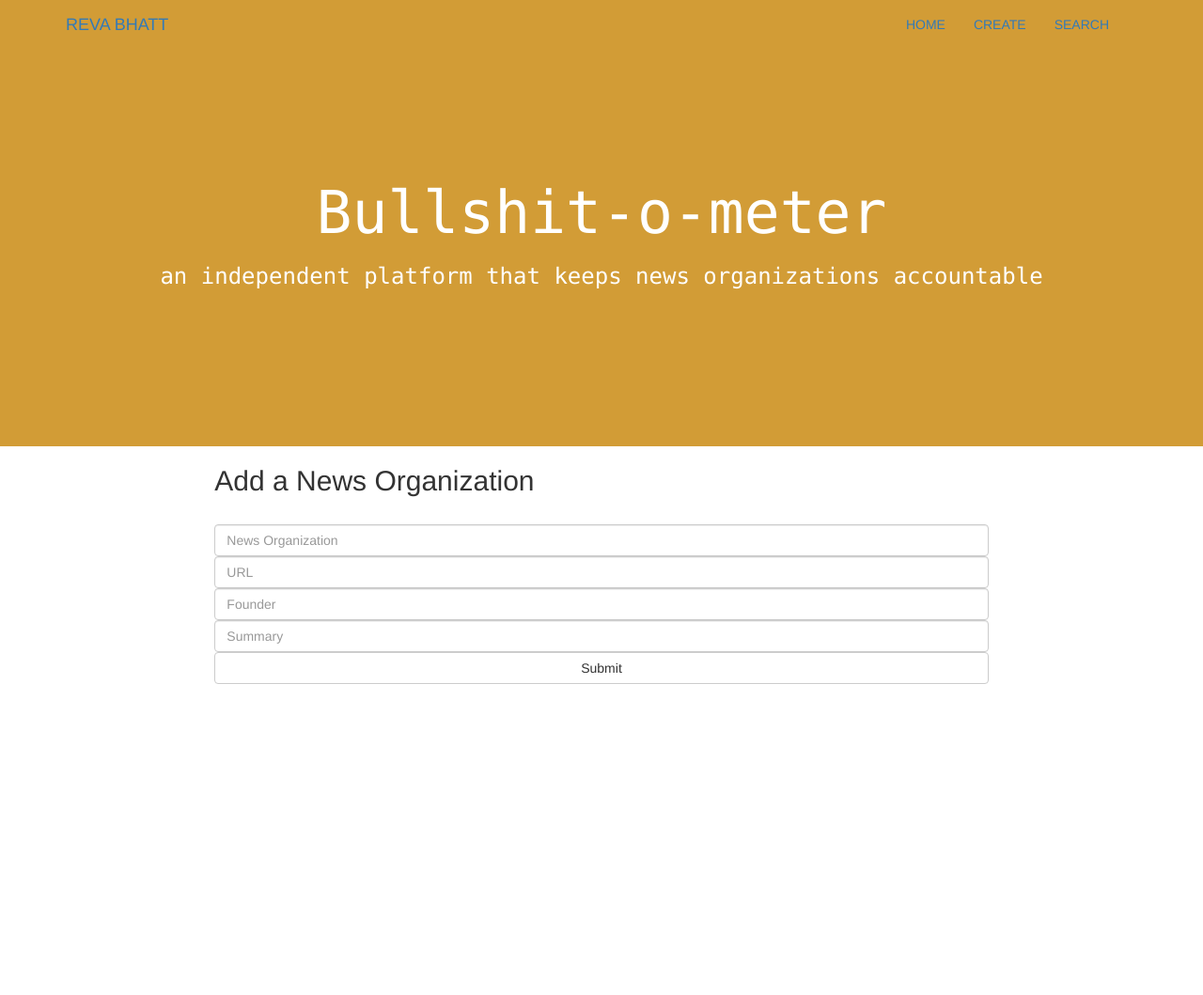
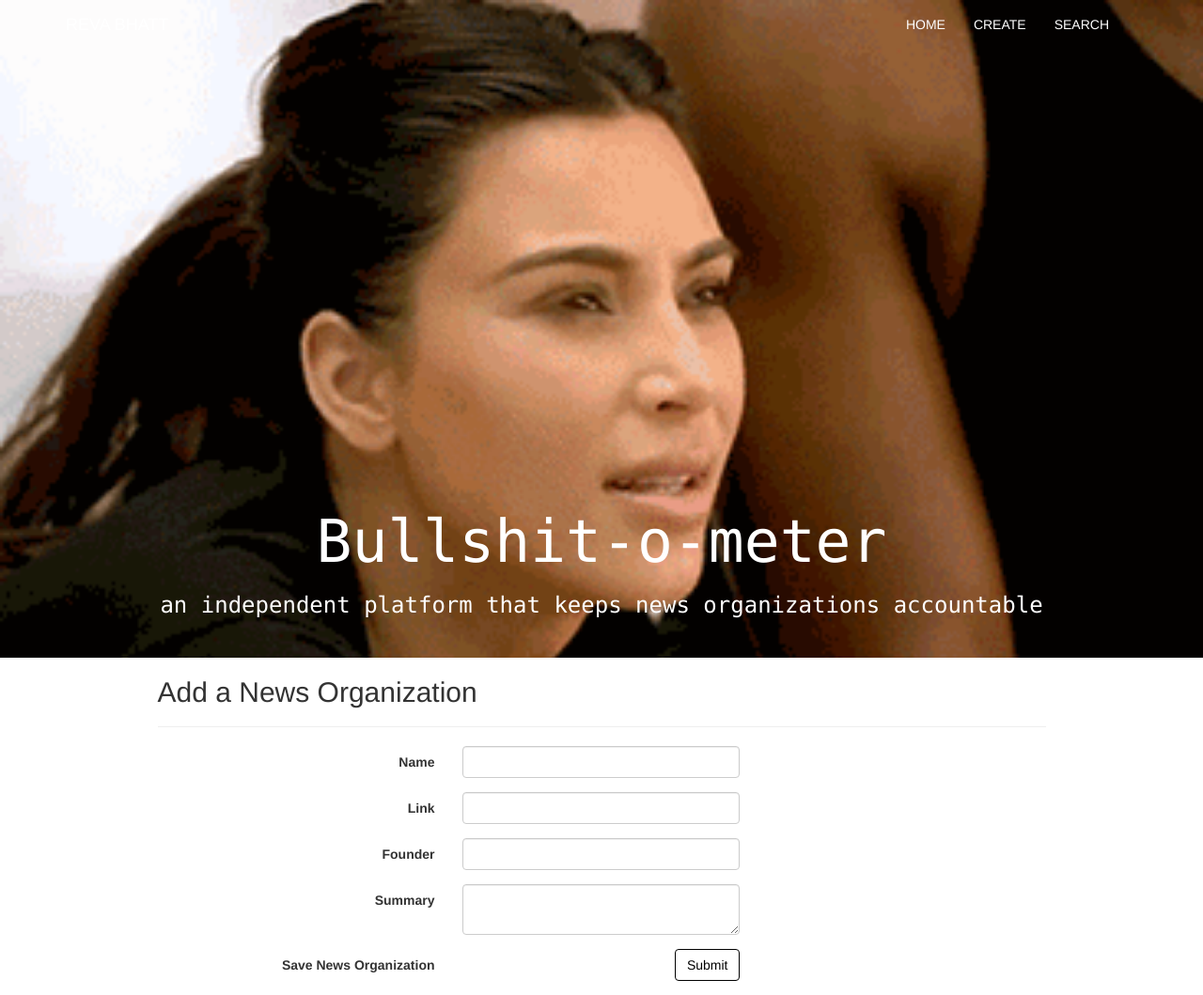
Before and after one commit to revalidate/project-1, a website: page views/newsOrg/new.html in a window 1280 px wide. Shown: the whole page at 94% size. Before the commit the page ends 800 px from the top, so only its background shows below. Drawn offline with nearby package versions, Linux system fonts and the light colour scheme; no server answers.

Commit message:
modified new org form and added gif header image

```diff
--- a/public/css/styles.css
+++ b/public/css/styles.css
@@ -1,13 +1,14 @@
 .header-bg {
 	width:100%;
-	height:475px;
+	height:700px;
 	font-family: "Helvetica Neue";
-	background-color: #D29C36;
+/*	background-color: #D29C36;*/
 	background-size:cover;
+  background-image: url("/images/giphy.gif");
 }
 
 .jumbotron {
-	padding-top: 100px;
+	padding-top: 450px;
 	padding-bottom: 100px;
   	background: transparent;
   	font-family: "Lucida Console", Courier, monospace;
@@ -43,3 +44,11 @@
   border: 1px solid black;
   float: right;
 }
+
+a {
+  color: black;
+}
+
+.navtext {
+  color:white;
+}
--- a/views/newsOrg/new.html
+++ b/views/newsOrg/new.html
@@ -23,13 +23,13 @@
         <nav class="navbar" role="navigation">
           <div class="container">
               <div class="navbar-header">
-                <a class="navbar-brand" href="#">REVA BHATT</a>
+                <a class="navbar-brand navtext" href="#">REVA BHATT</a>
               </div>
               <div id="navbar" class="collapse navbar-collapse">
                 <ul class="nav navbar-nav pull-right">
-                  <li><a href="/">HOME</a></li>
-                  <li><a href="/newsorgs/new">CREATE</a></li>
-                  <li><a href="#about">SEARCH</a></li>
+                  <li><a class="navtext" href="/">HOME</a></li>
+                  <li><a class="navtext" href="/newsorgs/new">CREATE</a></li>
+                  <li><a class="navtext" href="#about">SEARCH</a></li>
                 </ul>
               </div><!--/.nav-collapse -->
           </div>
@@ -43,21 +43,67 @@
         </div>
       </div>
 
+      <!-- BOOTSTRAP FORM -->
+      <section id='neworg-form' class="container">
+      <div class="row">
+      <div class="col-md-10 col-md-offset-1">
 
-      <div class="col-md-8 col-md-offset-2">
-        <div class="news-orgs-list">
-          <h2>Add a News Organization</h2>
-          <br>
-          <form>
-            <input type="text" class="form-control" id="subNewsName" placeholder="News Organization">
-            <input type="text" class="form-control" id="subNewsUrl" placeholder="URL">
-            <input type="text" class="form-control" id="subNewsFounder" placeholder="Founder">
-            <input type="text" class="form-control" id="subNewsSummary" placeholder="Summary">
-            <button type="submit" class="btn btn-default btn-block" id="submit">Submit</button>
-          </form>
+        <form class="form-horizontal">
+          <fieldset>
 
-        </div>
+            <!-- Form Name -->
+            <h2>Add a News Organization</h2>
+            <hr>
+
+            <!-- Text input-->
+            <div class="form-group">
+              <label class="col-md-4 control-label" for="name">Name</label>
+              <div class="col-md-4">
+              <input id="name" name="name" type="text" class="form-control input-md" required="">
+
+              </div>
+            </div>
+
+            <!-- Text input-->
+            <div class="form-group">
+              <label class="col-md-4 control-label" for="link">Link</label>
+              <div class="col-md-4">
+              <input id="link" name="link" type="text" class="form-control input-md">
+
+              </div>
+            </div>
+
+            <!-- Text input-->
+            <div class="form-group">
+              <label class="col-md-4 control-label" for="founder">Founder</label>
+              <div class="col-md-4">
+              <input id="founder" name="founder" type="text" class="form-control input-md">
+
+              </div>
+            </div>
+
+            <!-- Textarea -->
+            <div class="form-group">
+              <label class="col-md-4 control-label" for="summary">Summary</label>
+              <div class="col-md-4">
+                <textarea class="form-control" id="summary" name="summary"></textarea>
+              </div>
+            </div>
+
+
+            <!-- Button -->
+            <div class="form-group">
+              <label class="col-md-4 control-label" for="singlebutton">Save News Organization</label>
+              <div class="col-md-4">
+                <button id="singlebutton" name="singlebutton" class="btn btn-primary">Submit</button>
+              </div>
+            </div>
+          </fieldset>
+        </form>
       </div>
+      </div>
+      </section>
+      <!-- END OF BOOTSTRAP FORM -->
 
 
   </body>
```
Also changed, not shown: views/newsOrg/index.html (+4 -4 lines), views/newsOrg/reviews/new.html (+4 -4 lines), views/newsOrg/show.html (+4 -4 lines), public/images/giphy.gif (added).
